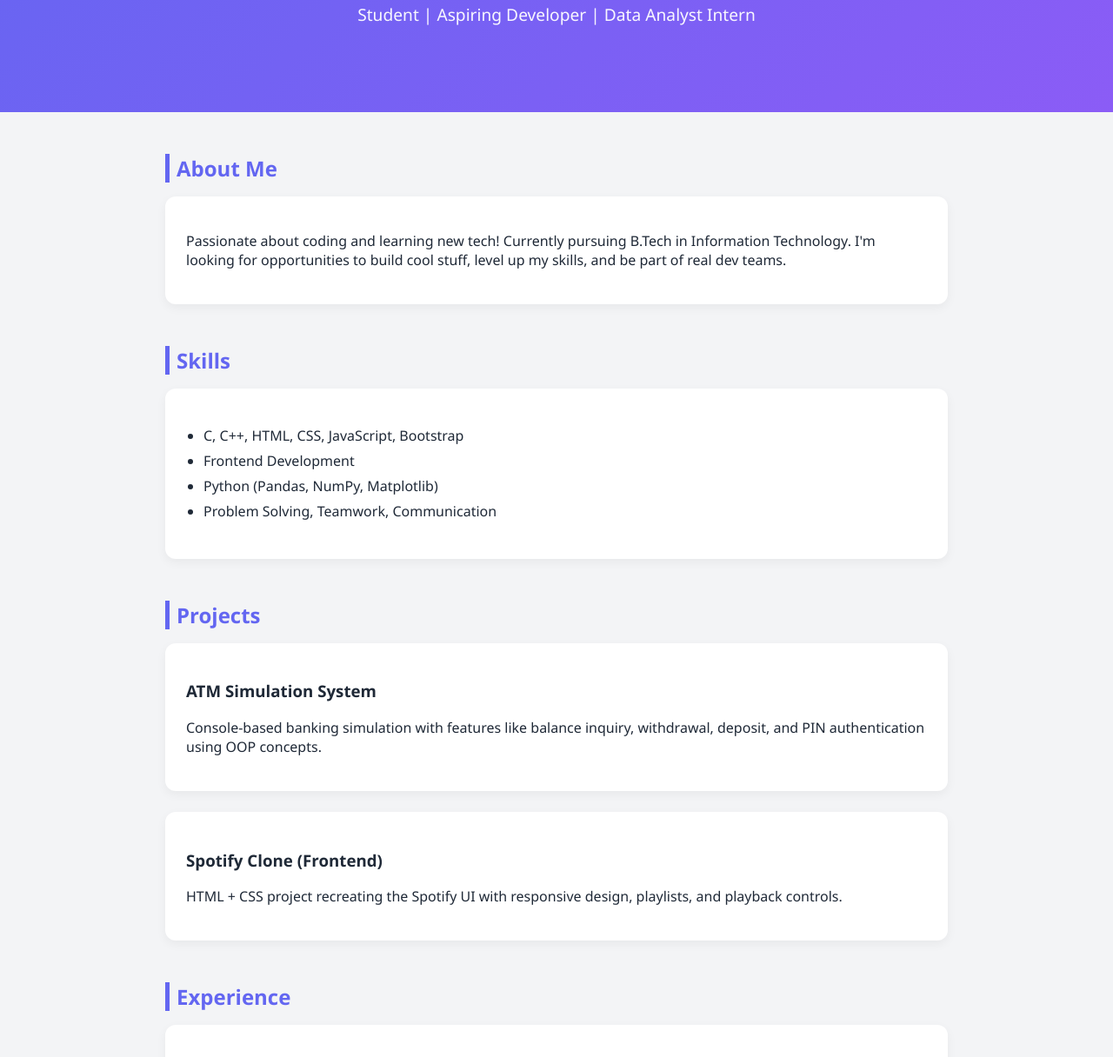
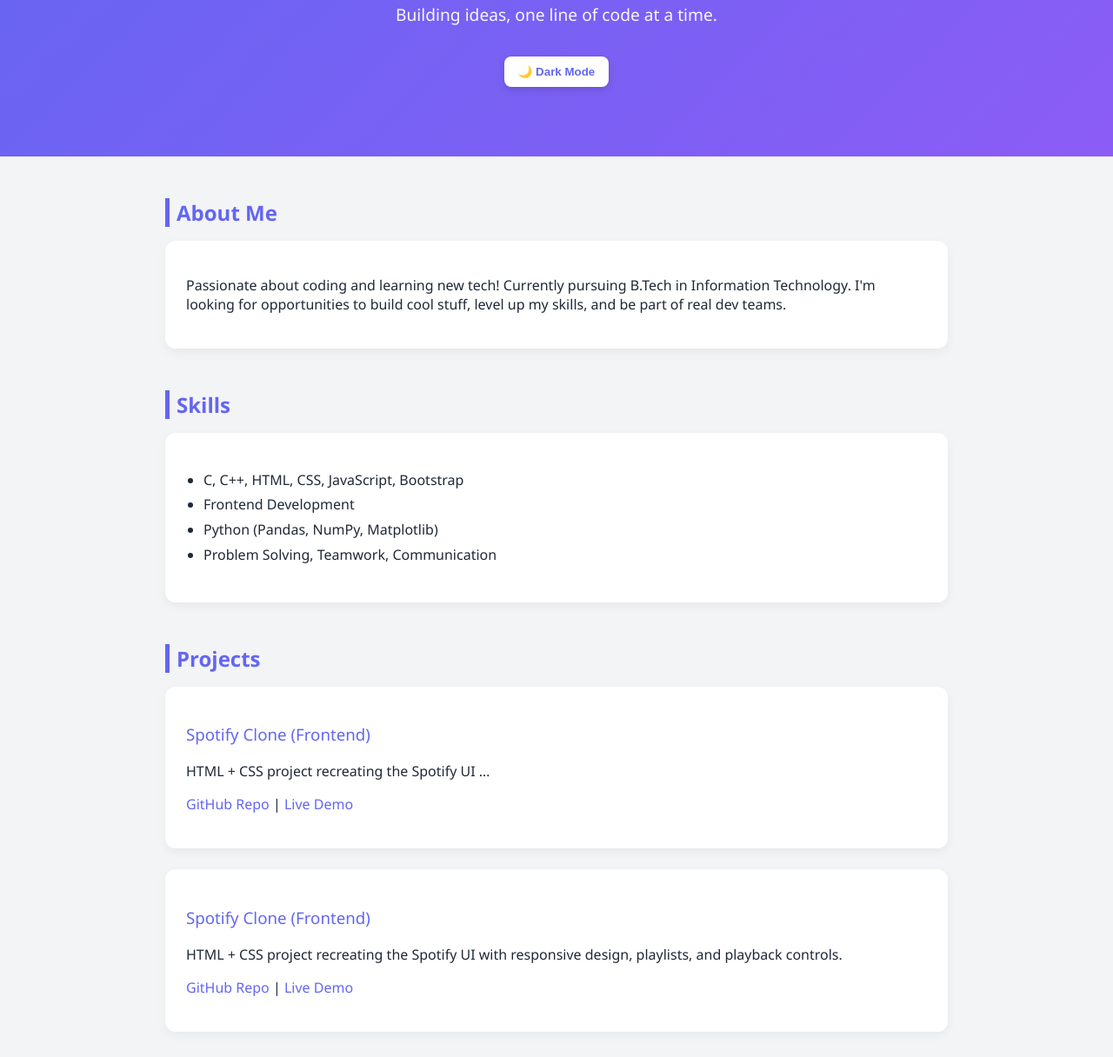
Before and after one commit to SuryawanshiAyush/suryawanshiayush.github.io, a plain HTML site: page index.html in a window 1280 px wide. Shown: the part 279-1495 px from the top of the page at 87% size. Drawn offline with Linux system fonts and the light colour scheme.

Commit message:
Add files via upload

```diff
--- a/index.html
+++ b/index.html
@@ -5,6 +5,37 @@
   <meta name="viewport" content="width=device-width, initial-scale=1.0" />
   <title>Ayush Suryawanshi | Portfolio</title>
   <style>
+    .theme-btn {
+  margin-top: 1rem;
+  padding: 0.6rem 1rem;
+  border: none;
+  border-radius: 8px;
+  cursor: pointer;
+  background: white;
+  color: var(--primary);
+  font-weight: bold;
+  box-shadow: 0 3px 8px rgba(0,0,0,0.15);
+  transition: 0.3s;
+}
+.theme-btn:hover {
+  background: var(--primary);
+  color: white;
+}
+body.dark {
+  background-color: #111827;
+  color: #f9fafb;
+}
+body.dark nav {
+  background: rgba(31,41,55,0.9);
+}
+body.dark .card {
+  background: #1f2937;
+  color: #f9fafb;
+}
+body.dark footer {
+  background: #1f2937;
+}
+
     :root {
       --primary: #6366f1;
       --bg: #f3f4f6;
@@ -82,6 +113,15 @@
       padding-left: 0.5rem;
       margin-bottom: 1rem;
     }
+    .card h3 a {
+  color: var(--primary);
+  text-decoration: none;
+}
+.card h3 a:hover {
+  text-decoration: underline;
+  color: #4b51ff;
+}
+
     .card {
       background: var(--card-bg);
       padding: 1.5rem;
@@ -126,9 +166,11 @@
   </nav>
 
   <header>
-    <img src="https://via.placeholder.com/120" alt="Ayush">
+    <img src="https://raw.githubusercontent.com/SuryawanshiAyush/SuryawanshiAyush.github.io/main/ayush.jpg" alt="Ayush">
     <h1>Ayush Suryawanshi</h1>
-    <p>Student | Aspiring Developer | Data Analyst Intern</p>
+    <p id="typing-text"></p>
+    <button id="theme-toggle" class="theme-btn">🌙 Dark Mode</button>
+
   </header>
 
   <section id="about">
@@ -157,16 +199,34 @@
   <h2>Projects</h2>
 
   <div class="card">
-      <h3>ATM Simulation System</h3>
-      <p>Console-based banking simulation with features like balance inquiry, withdrawal, deposit, and PIN authentication using OOP concepts.</p>
+  <h3>
+    <a href="https://github.com/SuryawanshiAyush/Spotify-Clone" target="_blank">
+      Spotify Clone (Frontend)
+    </a>
+  </h3>
+  <p>HTML + CSS project recreating the Spotify UI …</p>
+  <p>
+    <a href="https://github.com/SuryawanshiAyush/Spotify-Clone" target="_blank">GitHub Repo</a> |
+    <a href="https://suryawanshiayush.github.io/Spotify-Clone/" target="_blank">Live Demo</a>
+  </p>
 </div>
 
+
   <div class="card">
-      <h3>Spotify Clone (Frontend)</h3>
-      <p>HTML + CSS project recreating the Spotify UI with responsive design, playlists, and playback controls.</p>
+    <h3>
+      <a href="https://github.com/SuryawanshiAyush/Spotify-Clone" target="_blank">Spotify Clone (Frontend)</a>
+    </h3>
+    <p>
+      HTML + CSS project recreating the Spotify UI with responsive design, playlists, and playback controls.
+    </p>
+    <p>
+      <a href="https://github.com/SuryawanshiAyush/Spotify-Clone" target="_blank">GitHub Repo</a> |
+      <a href="https://suryawanshiayush.github.io/Spotify-Clone/" target="_blank">Live Demo</a>
+    </p>
   </div>
+</section>
 
-  </section>
+
 
   <section id="experience">
     <h2>Experience</h2>
@@ -195,17 +255,51 @@
   </footer>
 
   <script>
-    // Animate cards when scrolled into view
+  // Typing Animation
+  const typingText = document.getElementById("typing-text");
+  const phrases = [
+    "Building ideas, one line of code at a time.",
+    "Turning coffee and curiosity into code.",
+    "Always learning. Always improving."
+  ];
+  let phraseIndex = 0;
+  let charIndex = 0;
+  let deleting = false;
+
+  function type() {
+    const currentPhrase = phrases[phraseIndex];
+    if (!deleting) {
+      typingText.textContent = currentPhrase.slice(0, ++charIndex);
+      if (charIndex === currentPhrase.length) {
+        deleting = true;
+        setTimeout(type, 1500);
+        return;
+      }
+    } else {
+      typingText.textContent = currentPhrase.slice(0, --charIndex);
+      if (charIndex === 0) {
+        deleting = false;
+        phraseIndex = (phraseIndex + 1) % phrases.length;
+      }
+    }
+    setTimeout(type, deleting ? 50 : 100);
+  }
+  type();
+
+  // Scroll animations
   const cards = document.querySelectorAll('.card');
   const observer = new IntersectionObserver(entries => {
-      entries.forEach(entry => {
-        if(entry.isIntersecting) {
-          entry.target.classList.add('show');
-        }
+    entries.forEach(entry => { if(entry.isIntersecting){ entry.target.classList.add('show'); } });
+  }, { threshold: 0.15 });
+  cards.forEach(card => observer.observe(card));
+
+  // Dark Mode Toggle
+  const themeToggle = document.getElementById('theme-toggle');
+  themeToggle.addEventListener('click', () => {
+    document.body.classList.toggle('dark');
+    themeToggle.textContent = document.body.classList.contains('dark') ? "☀️ Light Mode" : "🌙 Dark Mode";
   });
-    }, { threshold: 0.1 });
+</script>
 
-    cards.forEach(card => observer.observe(card));
-  </script>
 </body>
 </html>
```
Lines whose indentation alone changed are shown as unchanged.
